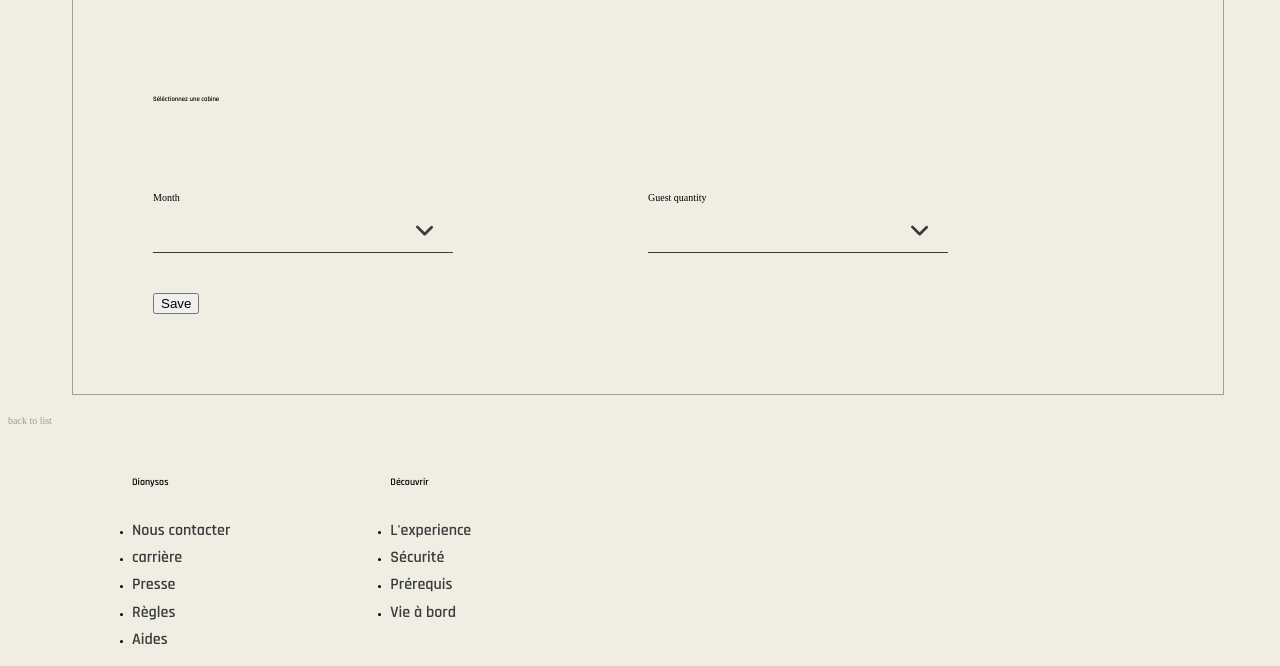
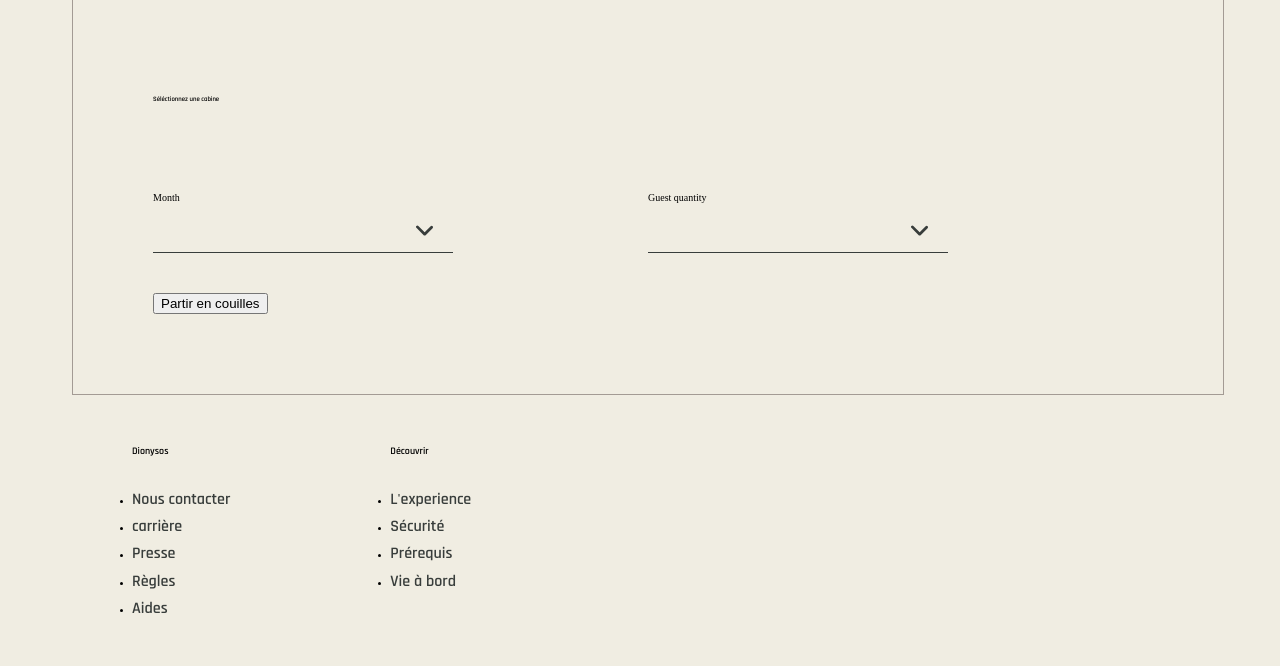
Before and after one commit to Paulehair/bbh_project, a Symfony app: template templates/booking/new.html.twig in a window 1280 px wide. Shown: the part 183-849 px from the top of the page. After the commit the page ends 796 px from the top, so only its background shows below. Run offline with Twig, Linux system fonts and the light colour scheme; the template is opened without the code that fills it, so the values that code supplies are empty; form fields are guessed from the names that the template uses; some libraries are stand-ins or nearby versions.

Commit message:
form booking/new done

```diff
--- a/templates/booking/new.html.twig
+++ b/templates/booking/new.html.twig
@@ -52,19 +52,14 @@
                     <p class="CabinInfo_text">
                         cabine incroyablement bien foutue, canapés en cuir de phoque gris du pôle nord et cheminée à plasma. Inclus chaines pornos, putes et cocaînes
                     </p>
-
                     <div class="CabinInfo_btnContainer">
-                        <a href="" class="Button">{{ form_widget(cabin) }} Plus de détails</a>
+                        <button class="Button">{{ form_widget(cabin) }}Sélectionner la cabine</button>
                     </div>
-
                 </div>
             </div>
-
         {% endfor %}
         </div>
-
-        <button class="btn">{{ button_label|default('Save') }}</button>
+        <button class="Button">{{ button_label|default('Partir en couilles') }}</button>
         {{ form_end(form) }}
     </section>
-    <a href="{{ path('booking_index') }}">back to list</a>
 {% endblock %}
```
